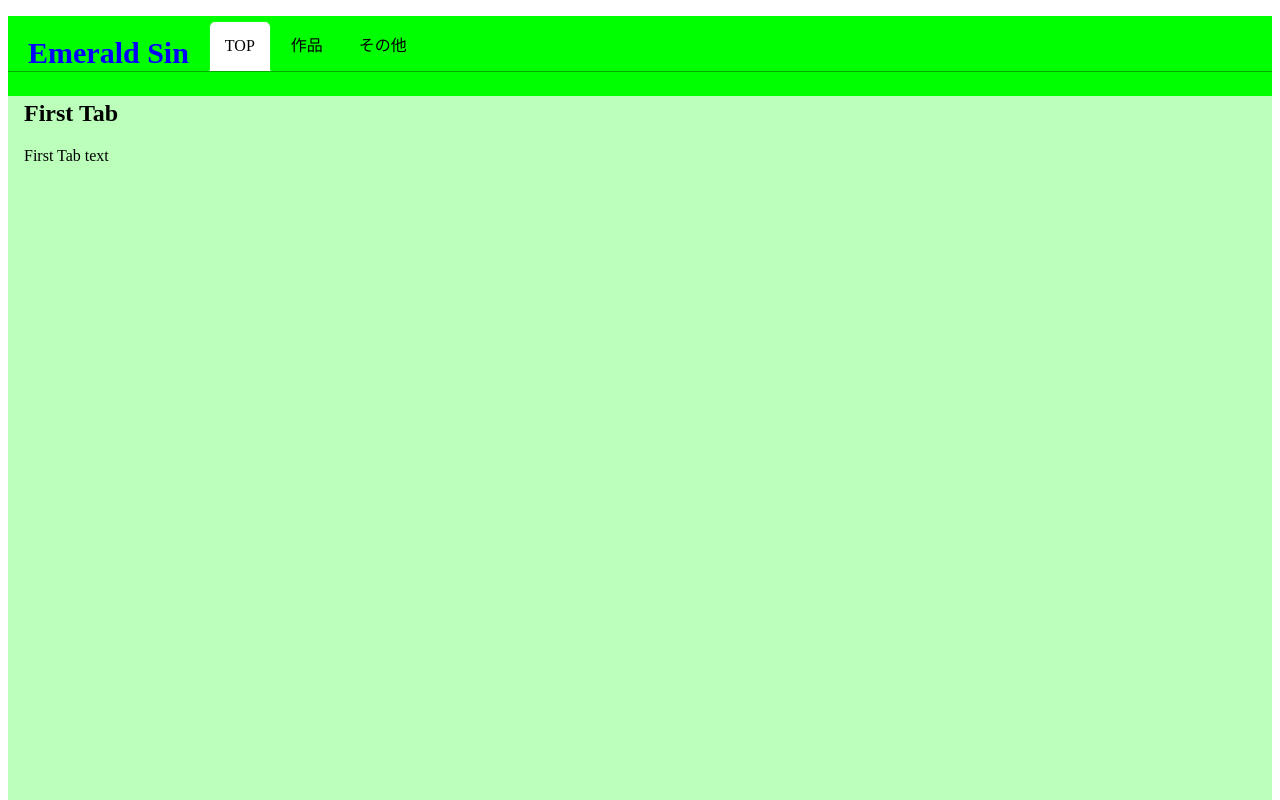
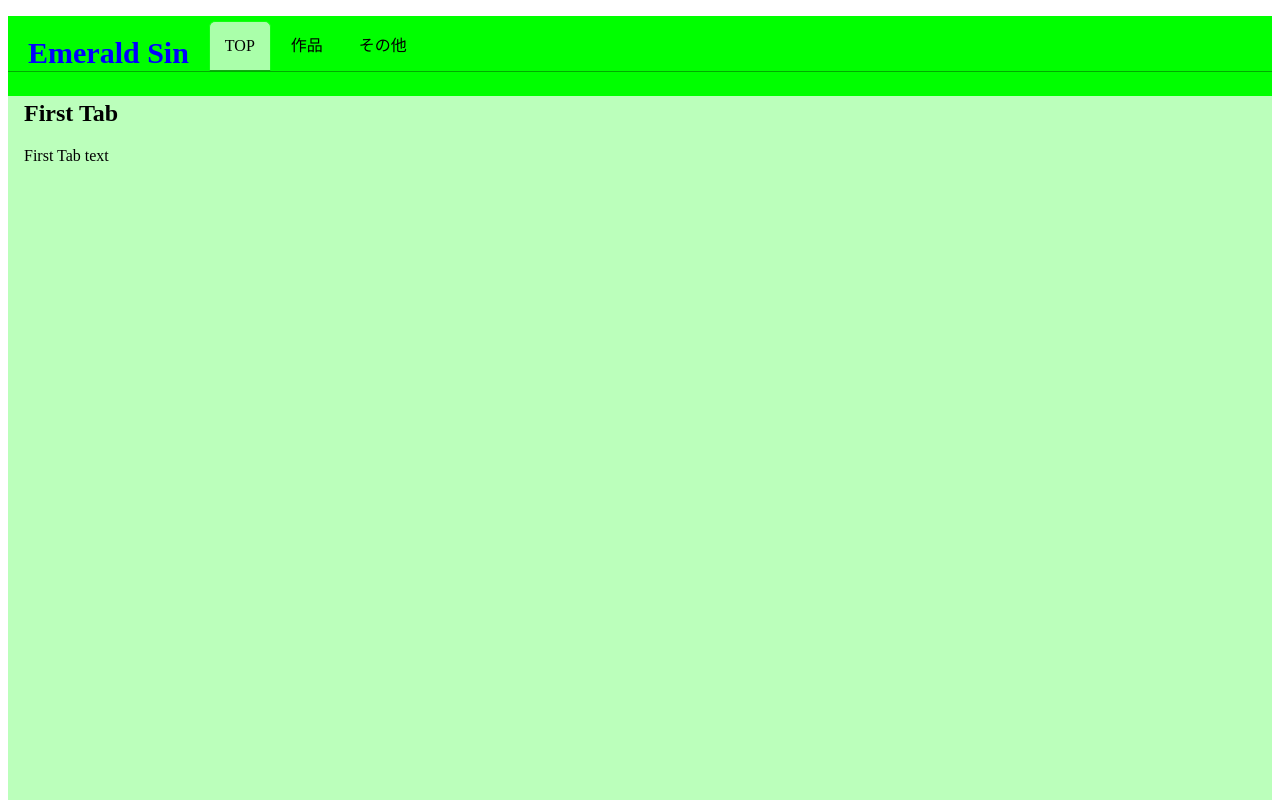
Before and after one commit to Emerald1005/test, a plain HTML site: page index.html in a window 1280 px wide. Shown: the top 800 px of the page. Drawn offline with Linux system fonts and the light colour scheme.

Commit message:
Update stylesheet.css

```diff
--- a/stylesheet.css
+++ b/stylesheet.css
@@ -110,9 +110,9 @@ body{
 .cp_tab > input:checked + label {
   margin-bottom: -1px;
   border-color: #1f1;
-  border-bottom: 1px solid #ffffff;/*背景色と同じ*/
+  border-bottom: 1px solid #1a1;/*背景色と同じ*/
   border-radius: 6px 6px 0 0;
-  background-color: #fff;
+  background-color: #afa;
 }
 .cp_tab .cp_tabpanel {
   padding: 0.5em 1em;
```
